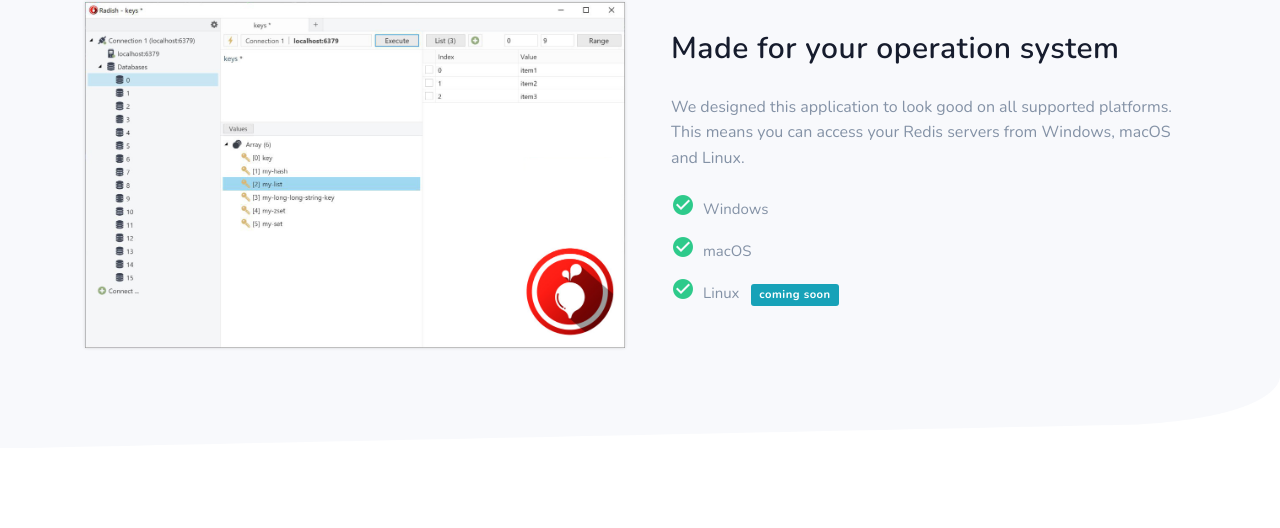
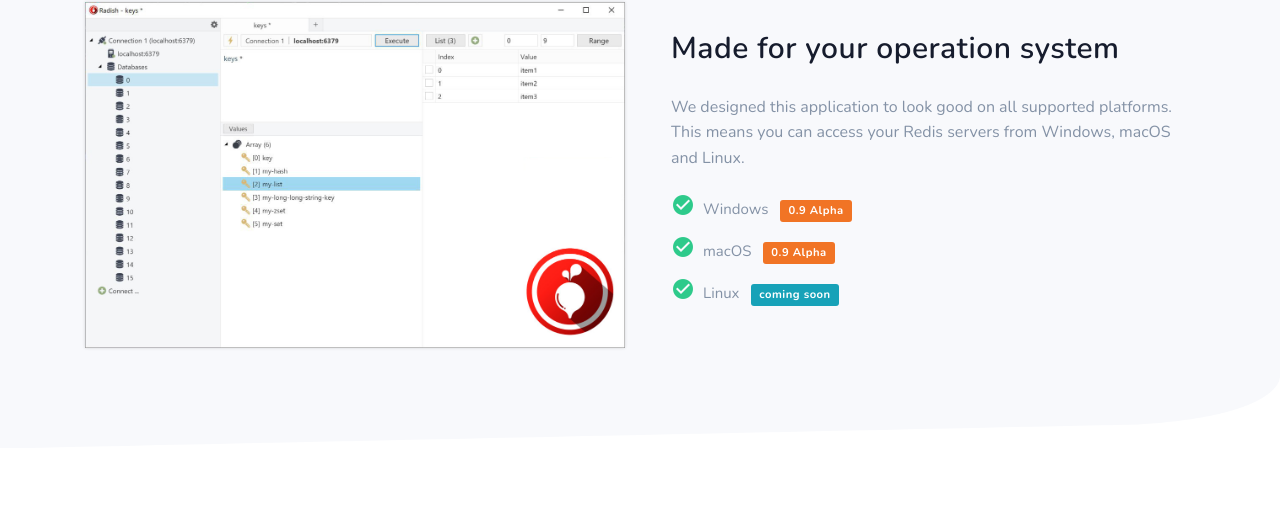
Before and after one commit to rbmkio/rbmkio.github.io, a plain HTML site: page index.html in a window 1280 px wide. Shown: the part 1387-1915 px from the top of the page. Drawn offline with nearby package versions, Linux system fonts and the light colour scheme.

Commit message:
Add badges for Windows and macOS

```diff
--- a/index.html
+++ b/index.html
@@ -174,8 +174,8 @@
                             <h4 class="title mb-4">Made for your operation system</h4>
                             <p class="text-muted">We designed this application to look good on all supported platforms. This means you can access your Redis servers from Windows, macOS and Linux.</p>
                             <ul class="list-unstyled feature-list text-muted">
-                                <li><i class="mdi mdi-checkbox-marked-circle text-success h4 mr-2"></i>Windows</li>
-                                <li><i class="mdi mdi-checkbox-marked-circle text-success h4 mr-2"></i>macOS</li>
+                                <li><i class="mdi mdi-checkbox-marked-circle text-success h4 mr-2"></i>Windows <span class="badge badge-warning ml-2">0.9 Alpha</span></li>
+                                <li><i class="mdi mdi-checkbox-marked-circle text-success h4 mr-2"></i>macOS <span class="badge badge-warning ml-2">0.9 Alpha</span></li>
                                 <li><i class="mdi mdi-checkbox-marked-circle text-success h4 mr-2"></i>Linux <span class="badge badge-info ml-2">coming soon</span></li>
                             </ul>
                         </div>
```
